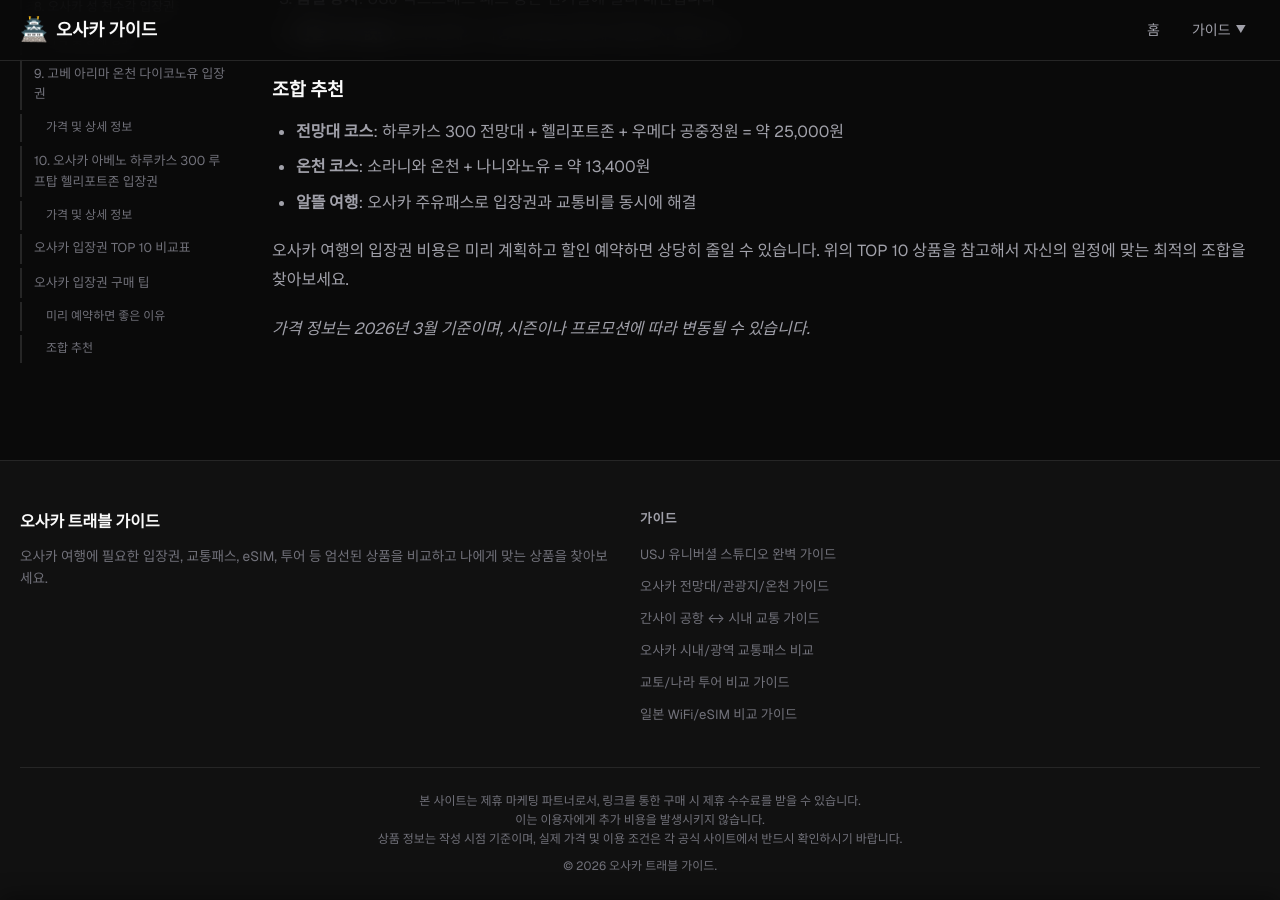
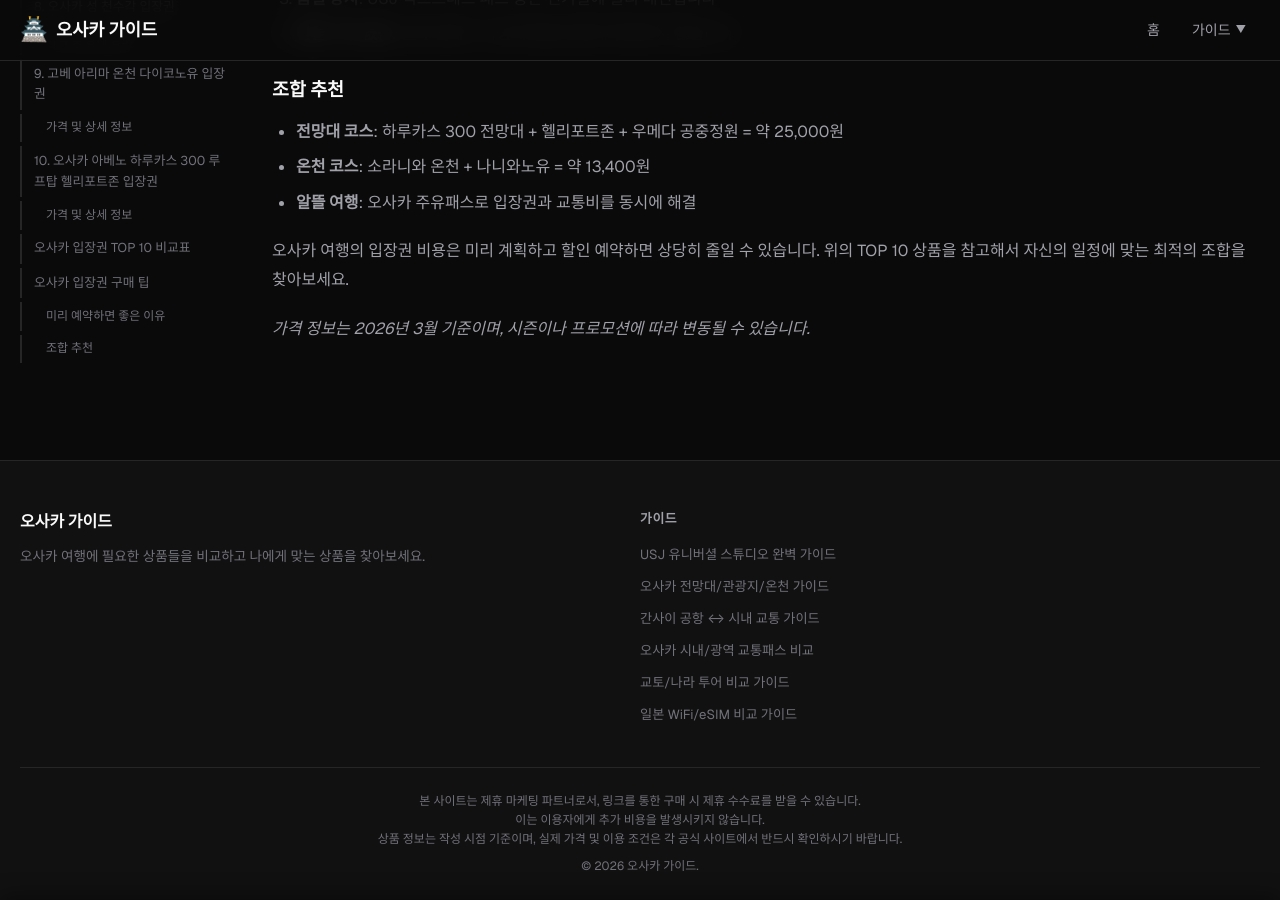
Before and after one commit to dukbong/osaka-travel-guide, a Jekyll site: the page built from _posts/2026-03-26-오사카-필수-입장권-top10.md, in a window 1280 px wide and 900 px high, scrolled down 7950 px. Built offline with Jekyll 4.4.1, drawn with Linux system fonts in a browser that asks for light colours.

Commit message:
Rename: 오사카 트래블 가이드 → 오사카 가이드 + simplify description

```diff
--- a/_config.yml
+++ b/_config.yml
@@ -1,5 +1,5 @@
 # Site settings
-title: "오사카 트래블 가이드 - 여행 필수 상품 100선"
+title: "오사카 가이드"
 description: "오사카 여행 준비의 모든 것. 입장권, 교통패스, eSIM, 투어, 맛집 등 오사카 여행 필수 상품 100개를 엄선하여 최저가로 비교하고 나만의 일정을 만들어보세요."
 url: "https://dukbong.github.io"
 baseurl: "/osaka-travel-guide"
--- a/_layouts/default.html
+++ b/_layouts/default.html
@@ -105,8 +105,8 @@
     <div class="footer-container">
       <div class="footer-grid">
         <div class="footer-about">
-          <h3>오사카 트래블 가이드</h3>
-          <p>오사카 여행에 필요한 입장권, 교통패스, eSIM, 투어 등 엄선된 상품을 비교하고 나에게 맞는 상품을 찾아보세요.</p>
+          <h3>오사카 가이드</h3>
+          <p>오사카 여행에 필요한 상품들을 비교하고 나에게 맞는 상품을 찾아보세요.</p>
         </div>
         <div class="footer-links">
           <h4>가이드</h4>
@@ -123,7 +123,7 @@
           <p>이는 이용자에게 추가 비용을 발생시키지 않습니다.</p>
           <p>상품 정보는 작성 시점 기준이며, 실제 가격 및 이용 조건은 각 공식 사이트에서 반드시 확인하시기 바랍니다.</p>
         </div>
-        <p>&copy; {{ 'now' | date: '%Y' }} 오사카 트래블 가이드.</p>
+        <p>&copy; {{ 'now' | date: '%Y' }} 오사카 가이드.</p>
       </div>
     </div>
   </footer>
--- a/_layouts/post.html
+++ b/_layouts/post.html
@@ -45,11 +45,11 @@ layout: default
   "dateModified": "{{ page.last_modified_at | default: page.date | date_to_xmlschema }}",
   "author": {
     "@type": "Organization",
-    "name": "오사카 트래블 가이드"
+    "name": "오사카 가이드"
   },
   "publisher": {
     "@type": "Organization",
-    "name": "오사카 트래블 가이드",
+    "name": "오사카 가이드",
     "url": "{{ site.url }}{{ site.baseurl }}"
   },
   "description": "{{ page.description | default: page.excerpt | strip_html | escape | truncate: 160 }}",
```
